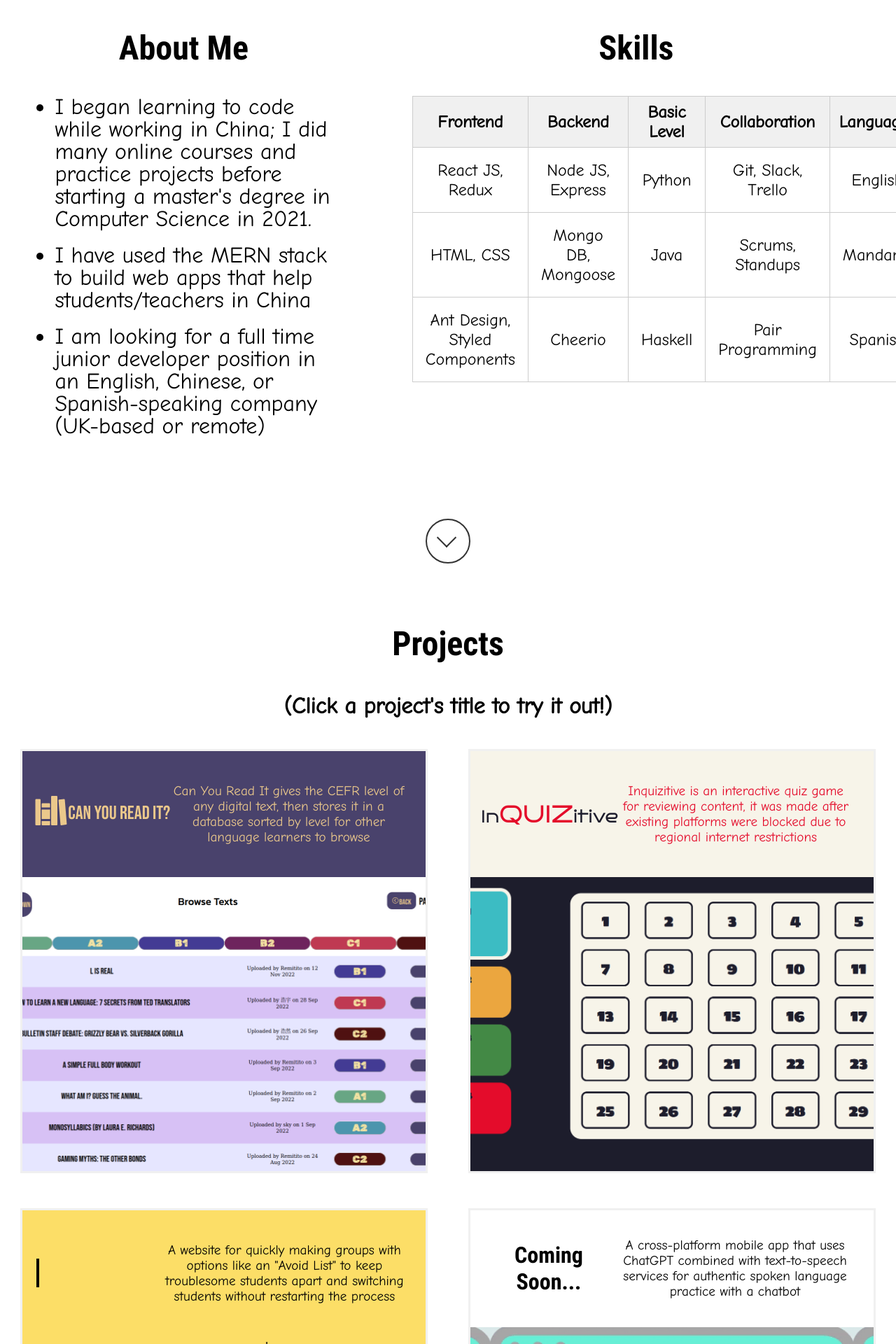
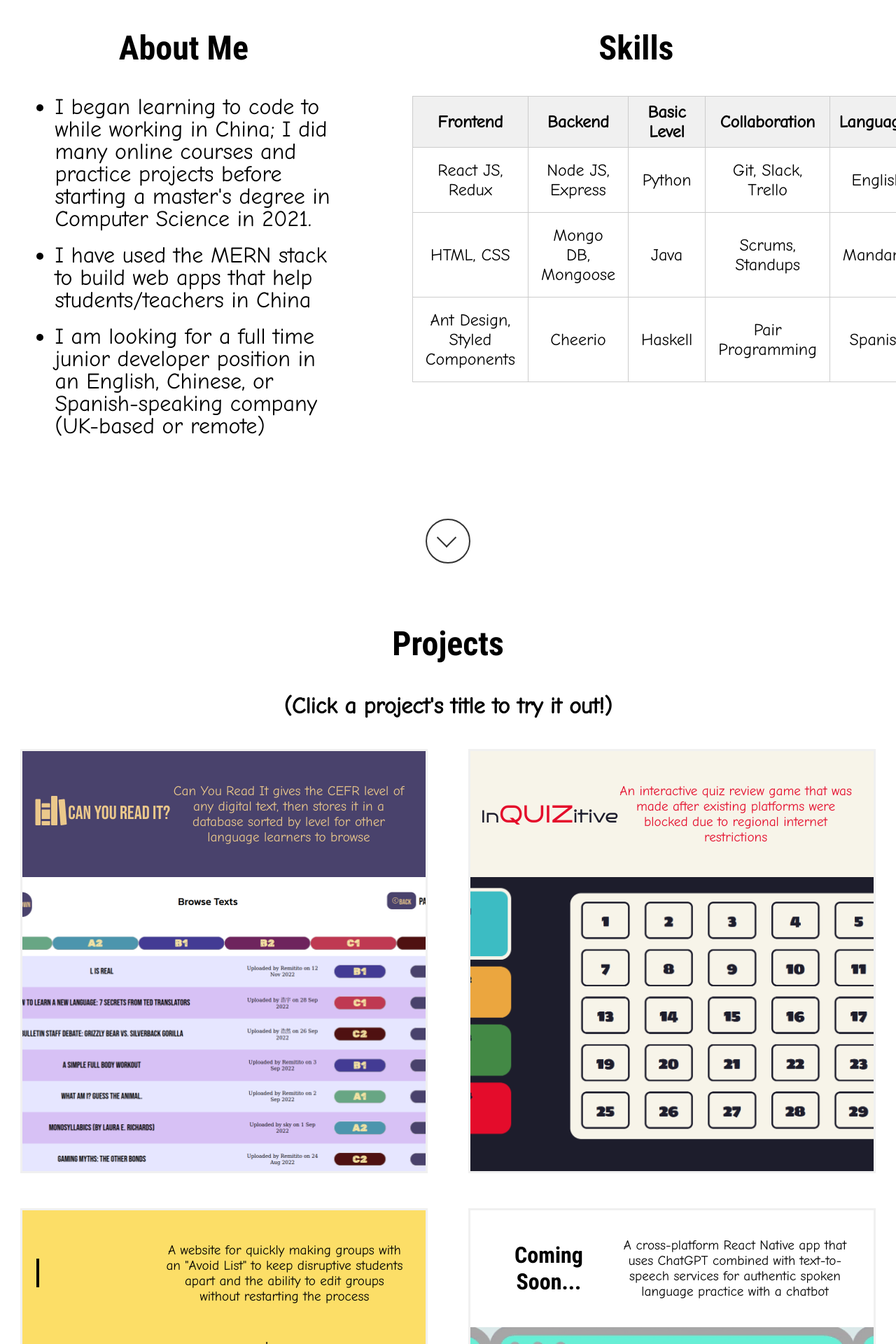
Before and after one commit to Remitito/portfolio, a React (Vite) app: page / in a window 1280 px wide. Shown: the part 980-2900 px from the top of the page at 70% size. Built offline with nearby package versions, Linux system fonts and the light colour scheme.

Commit message:
Edited info

```diff
--- a/src/components/About.jsx
+++ b/src/components/About.jsx
@@ -12,7 +12,7 @@ const About = () => {
                 <div className='leftAboutSection'>
                     <h2 className='aboutHeading'>About Me</h2>
                     <ul className='aboutList'>
-                        <li>I began learning to code while working in China; I did many online courses and practice projects before starting a master's degree in Computer Science in 2021.</li>
+                        <li>I began learning to code to while working in China; I did many online courses and practice projects before starting a master's degree in Computer Science in 2021.</li>
                         <li> I have used the MERN stack to build web apps that help students/teachers in China</li>
                         <li>I am looking for a full time junior developer position in an English, Chinese, or Spanish-speaking company (UK-based or remote) </li>
                     </ul>
--- a/src/components/Projects.jsx
+++ b/src/components/Projects.jsx
@@ -38,7 +38,7 @@ const Projects = () => {
                                 </div>
                             </a>
                             <label className='projectTwoInfo'>
-                                    Inquizitive is an interactive quiz game for reviewing content, it was made after existing platforms were blocked due to regional internet restrictions
+                                    An interactive quiz review game that was made after existing platforms were blocked due to regional internet restrictions
                             </label>
                         </div>
                         <div className='previewScreenTwo'></div>
@@ -49,7 +49,7 @@ const Projects = () => {
                                 <div className='projectHeaderThree'>Group Picker</div>
                             </a>
                             <label className='projectThreeInfo'>
-                                    A website for quickly making groups with options like an "Avoid List" to keep troublesome students apart and switching students without restarting the process
+                                    A website for quickly making groups with an "Avoid List" to keep disruptive students apart and the ability to edit groups without restarting the process
                             </label>
                         </div>
                         <div className='previewScreenThree'></div>
@@ -58,7 +58,7 @@ const Projects = () => {
                         <div className='projectHeaderFourCont'>
                             <label className='projectHeaderFour'>Coming Soon...</label>
                             <label className='projectFourInfo'>
-                                A cross-platform mobile app that uses ChatGPT combined with text-to-speech services for authentic spoken language practice with a chatbot
+                                A cross-platform React Native app that uses ChatGPT combined with text-to-speech services for authentic spoken language practice with a chatbot
                             </label>
                         </div>
                         <div className='previewScreenFour'></div>
```
